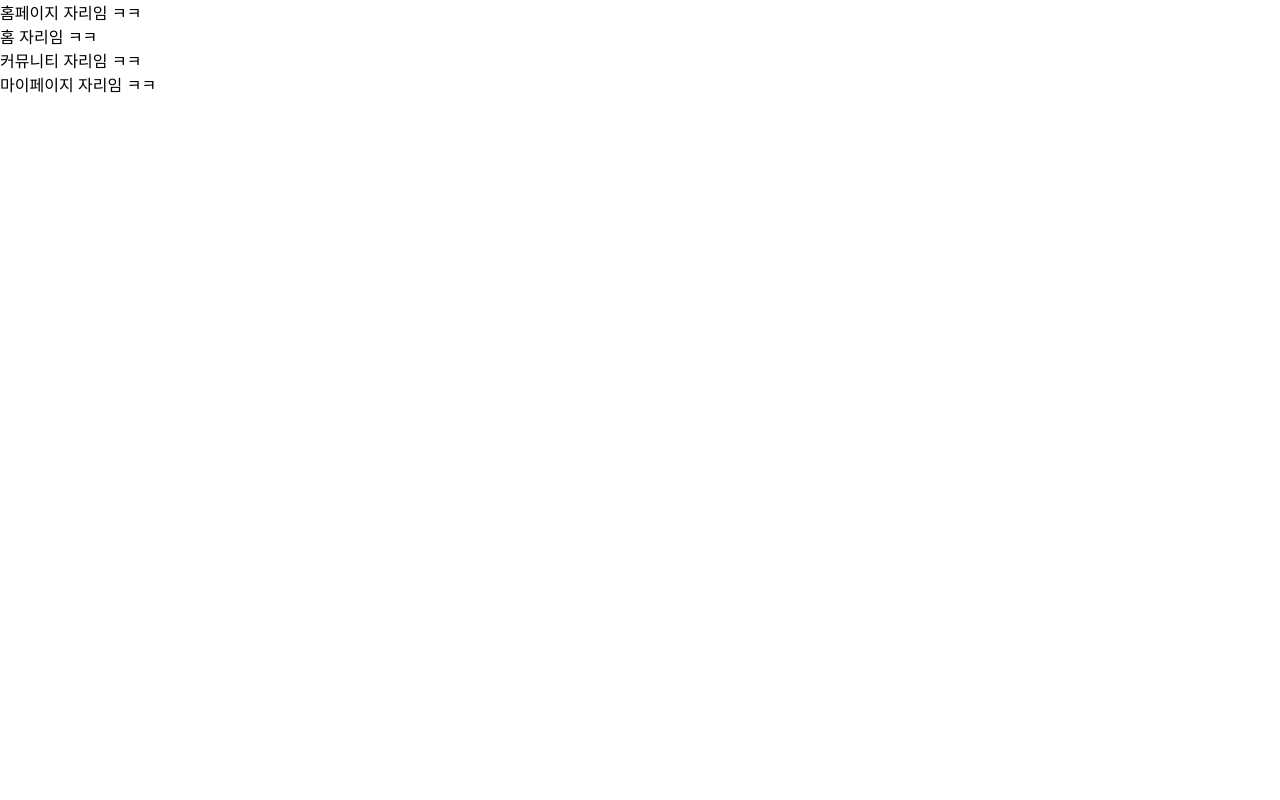
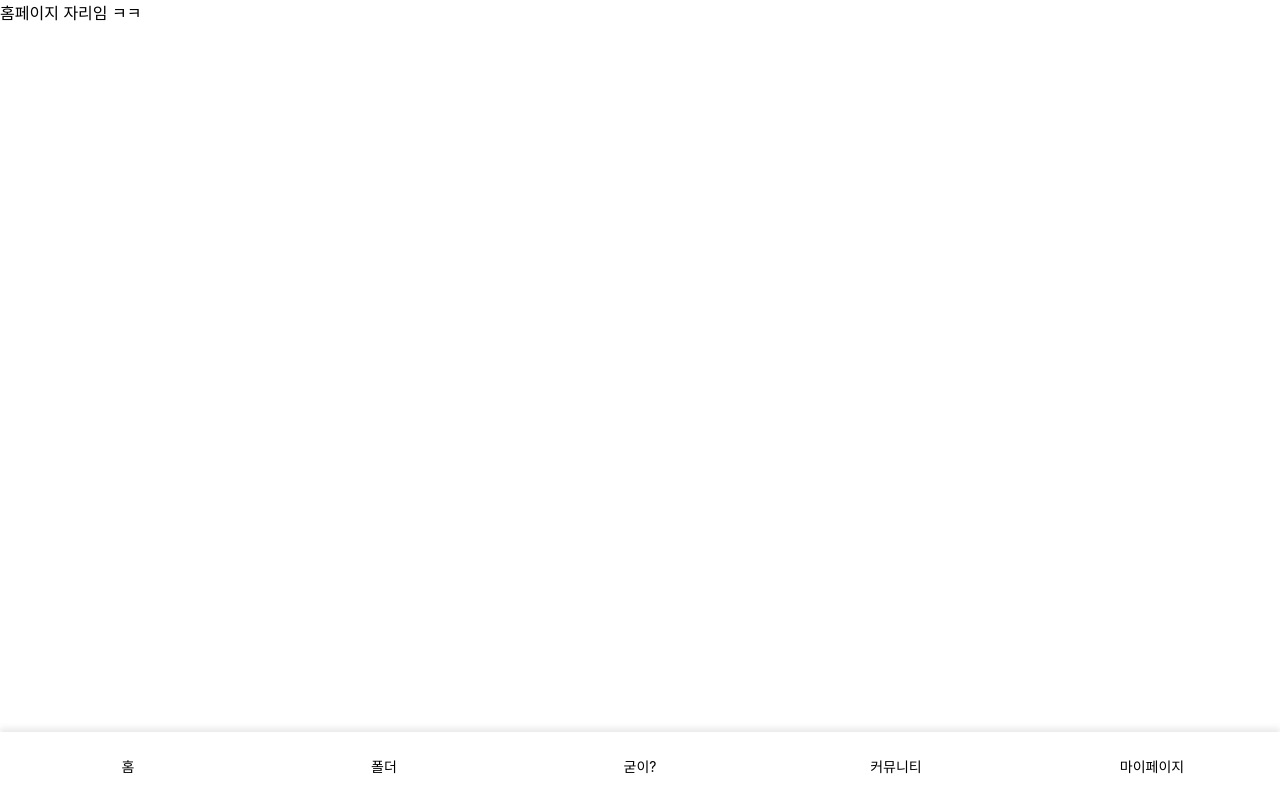
Before and after one commit to INU-SPOT/goode-travel-frontend, a React (Create React App) app: page / in a window 1280 px wide. Built offline with nearby package versions, Linux system fonts and the light colour scheme.

Commit message:
feat: navbar

```diff
--- /dev/null
+++ b/src/components/Navbar.tsx
@@ -0,0 +1,42 @@
+import styled from "styled-components";
+import { useNavigate } from "react-router-dom";
+
+export default function Navbar() {
+  const navigate = useNavigate();
+
+  const navItems = [
+    { url: "/", text: "홈" },
+    { url: "/save", text: "폴더" },
+    { url: "/goode", text: "굳이?" },
+    { url: "/community", text: "커뮤니티" },
+    { url: "/mypage", text: "마이페이지" },
+  ];
+
+  return (
+    <NavbarContainer>
+      {navItems.map((item, index) => (
+        <NavItem key={index} onClick={() => navigate(item.url)}>
+          {item.text}
+        </NavItem>
+      ))}
+    </NavbarContainer>
+  );
+}
+
+const NavbarContainer = styled.nav`
+  position: fixed;
+  bottom: 0;
+  width: 100%;
+  height: 68px;
+  box-shadow: 0px -4px 6px 0px #3030301a;
+  display: flex;
+  align-items: center;
+  justify-content: space-around;
+`;
+
+const NavItem = styled.div`
+  flex: 1;
+  display: flex;
+  justify-content: center;
+  font-size: 14px;
+`;
--- a/src/pages/MainPage.tsx
+++ b/src/pages/MainPage.tsx
@@ -1,15 +1,12 @@
 import { Outlet } from "react-router-dom";
 import styled from "styled-components";
-import { useNavigate } from "react-router-dom";
+import Navbar from "../components/Navbar";
 
 export default function MainPage() {
-  const navigate = useNavigate();
   return (
     <MainPageWrapper>
       <Outlet></Outlet>
-      <div onClick={() => navigate("/")}>홈 자리임 ㅋㅋ</div>
-      <div onClick={() => navigate("/community")}>커뮤니티 자리임 ㅋㅋ</div>
-      <div onClick={() => navigate("/mypage")}>마이페이지 자리임 ㅋㅋ</div>
+      <Navbar />
     </MainPageWrapper>
   );
 }
```
Also changed, not shown: src/App.tsx (+1 -7 lines).
